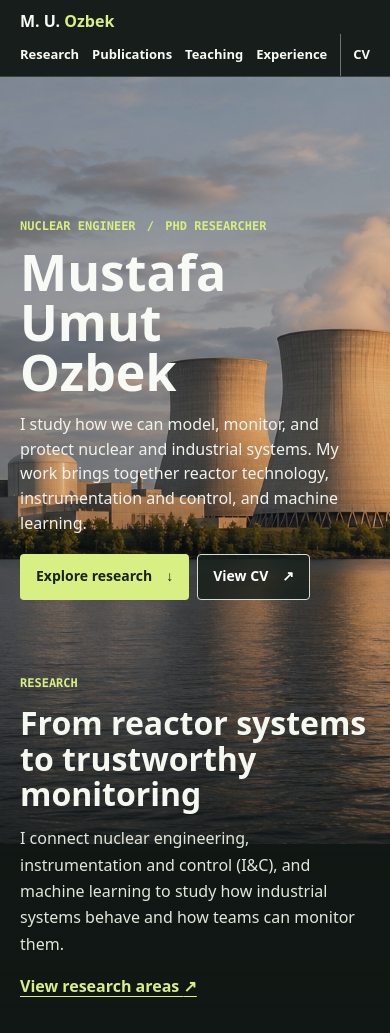
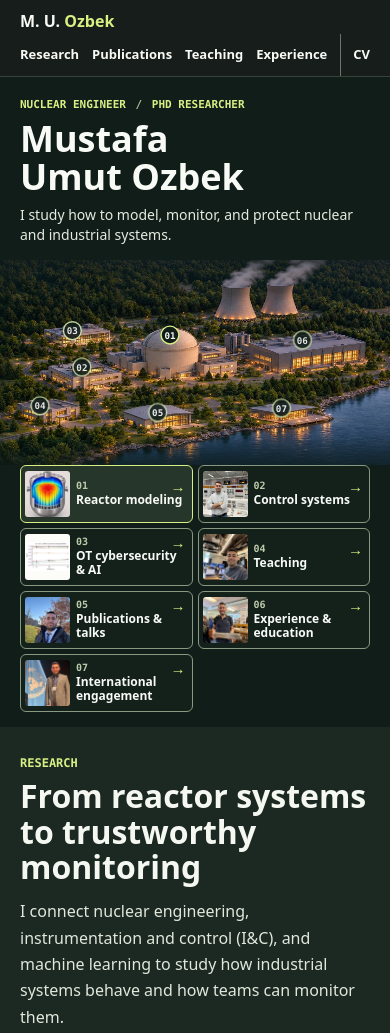
Before and after one commit to mumutozbek/mumutozbek.github.io, a plain HTML site: page index.html in a window 390 px wide. Shown: the top 1033 px of the page. Drawn offline with Linux system fonts and the light colour scheme.

Commit message:
Make the portfolio cover an interactive campus map

```diff
--- /dev/null
+++ b/campus-map.css
@@ -0,0 +1,200 @@
+.campus-map {
+  --campus-edge: max(5%, calc((100% - 1600px) / 2));
+  --card-width: clamp(138px, 12.6vw, 196px);
+  --card-art-height: clamp(49px, 4.7vw, 84px);
+  --campus-ease: cubic-bezier(.22, .75, .24, 1);
+  position: relative;
+  isolation: isolate;
+  display: grid;
+  min-height: clamp(560px, calc(100svh - 147px), 820px);
+  color: #f8faf5;
+  background: #101d19;
+  overflow: clip;
+}
+.campus-intro {
+  position: relative;
+  z-index: 2;
+  align-self: center;
+  width: min(28.5%, 446px);
+  margin: 0 0 4% var(--campus-edge);
+  pointer-events: none;
+}
+.campus-intro .eyebrow { width: fit-content; color: var(--accent); font-size: 11px; }
+.campus-intro .eyebrow span { padding-inline: 3px; color: #aac19b; }
+.campus-intro h1 { font-size: 53px; font-weight: 800; line-height: 1.05; }
+.campus-summary { max-width: 30ch; margin-top: 19px; color: #e6ebe1; font-size: 18px; line-height: 1.5; }
+.campus-cv { margin-top: 20px; pointer-events: auto; }
+.campus-cv span { color: var(--accent); }
+
+.campus-world {
+  position: absolute;
+  inset: 0;
+  transform-origin: var(--camera-x, 55%) var(--camera-y, 55%);
+  transition: transform 440ms var(--campus-ease);
+}
+.campus-world.is-zoomed { transform: scale(1.065); }
+.campus-art, .campus-scene, .campus-image, .campus-lines, .campus-landmarks {
+  position: absolute;
+  inset: 0;
+  width: 100%;
+  height: 100%;
+}
+.campus-image { object-fit: fill; }
+.campus-scene::after {
+  position: absolute;
+  inset: 0;
+  z-index: 1;
+  background: linear-gradient(90deg, #0b1716a0, #0b171642 26%, transparent 46%);
+  content: "";
+}
+.campus-lines { z-index: 2; pointer-events: none; }
+.campus-lines g { color: #d6e9b2; opacity: .87; transition: color 180ms, opacity 180ms; }
+.campus-lines path { fill: none; stroke: currentColor; stroke-width: 1.3px; vector-effect: non-scaling-stroke; }
+.campus-lines circle { fill: currentColor; stroke: #1d2923; stroke-width: 1.3px; vector-effect: non-scaling-stroke; }
+.campus-lines text { display: none; }
+.campus-lines .is-active { opacity: 1; color: var(--accent); }
+.campus-lines .is-active path { stroke-width: 2px; }
+.campus-landmarks { z-index: 3; pointer-events: none; }
+.campus-landmark { position: absolute; inset: 0; text-decoration: none; }
+.campus-landmark:focus-visible { outline: none; }
+.campus-card {
+  position: absolute;
+  left: var(--x);
+  top: var(--y);
+  display: grid;
+  grid-template-rows: var(--card-art-height) minmax(38px, auto);
+  width: var(--card-width);
+  padding: 4px;
+  transform: translate(-50%, -100%);
+  border: 1px solid #889881;
+  border-radius: 6px;
+  color: #f8faf5;
+  background: #14211b;
+  box-shadow: 0 6px 16px #07140f70;
+  pointer-events: auto;
+  transition: transform 180ms var(--campus-ease), border-color 180ms, background-color 180ms;
+}
+.campus-card img { width: 100%; height: 100%; min-width: 0; border-radius: 3px; object-fit: cover; }
+.campus-card.campus-plot img { object-fit: contain; background: #fcfcf9; }
+.campus-control img { object-position: 50% 42%; }
+.campus-teaching img { object-position: 50% 52%; }
+.campus-publications img { object-position: 50% 45%; }
+.campus-experience img, .campus-engagement img { object-position: 50% 15%; }
+.campus-label {
+  display: grid;
+  grid-template-columns: minmax(0, 1fr) 14px;
+  gap: 6px;
+  align-items: center;
+  padding: 4px 4px 1px;
+  font-size: 13px;
+  font-weight: 720;
+  line-height: 1.2;
+}
+.campus-number { display: none; }
+.campus-arrow { justify-self: end; color: var(--accent); font-size: 15px; }
+.campus-landmark:is(.is-active, :hover, :focus-visible) .campus-card {
+  transform: translate(-50%, calc(-100% - 4px));
+  border-color: var(--accent);
+  background: #27362a;
+}
+.campus-landmark.is-active .campus-card { box-shadow: 0 0 0 1px var(--accent), 0 6px 16px #07140f80; }
+.campus-landmark:focus-visible .campus-card { outline: 2px solid #f4fbd8; outline-offset: 3px; }
+.campus-pin {
+  position: absolute;
+  left: var(--pin-x);
+  top: var(--pin-y);
+  width: 32px;
+  height: 32px;
+  transform: translate(-50%, -50%);
+  border-radius: 50%;
+  pointer-events: auto;
+}
+.campus-pin:hover { background: #d7ef8329; }
+.campus-research.research-lead { min-height: 0; padding-block: 27px 40px; background: #1b2922; }
+.campus-research .research-lead-inner { position: static; }
+.campus-research .eyebrow { margin-bottom: 6px; }
+.academic-links .map-destination:target { border-bottom-color: var(--link); }
+.academic-links .map-destination:target > h3,
+.map-destination:target > h2, .map-destination:target > .wrap > h2, .map-destination:target .engagement-intro h2 {
+  text-decoration: underline;
+  text-decoration-color: #819963;
+  text-decoration-thickness: 2px;
+  text-underline-offset: 5px;
+}
+
+@media (min-width: 1760px) {
+  .campus-world { left: max(0px, calc(100% - 1920px)); }
+  .campus-intro h1 { font-size: 58px; }
+}
+@media (max-width: 1230px) {
+  .campus-intro h1 { font-size: 48px; }
+  .campus-label { font-size: 12px; }
+}
+@media (min-width: 971px) and (max-height: 710px) {
+  .campus-map { --card-art-height: 43px; min-height: max(450px, calc(100svh - 114px)); }
+}
+@media (max-width: 970px) {
+  .campus-map { display: block; min-height: 0; }
+  .campus-intro { width: auto; margin: 0; padding: 24px var(--edge) 17px; }
+  .campus-intro .eyebrow { margin-bottom: 7px; }
+  .campus-intro h1 { font-size: 43px; }
+  .campus-intro h1 br { display: none; }
+  .campus-summary { max-width: 46ch; margin-top: 9px; font-size: 16px; }
+  .campus-cv { display: none; }
+  .campus-world, .campus-world.is-zoomed { position: relative; transform: none; }
+  .campus-art { position: relative; aspect-ratio: 2.12 / 1; height: auto; overflow: hidden; }
+  .campus-scene { --pin-correction: 1.57; left: -32%; width: 132%; }
+  .campus-scene::after { background: linear-gradient(180deg, #101d1960, transparent 28%, transparent 86%, #101d1990); }
+  .campus-lines path { display: none; }
+  .campus-lines circle, .campus-lines text { transform-box: fill-box; transform-origin: center; transform: scaleY(var(--pin-correction)); }
+  .campus-lines circle { r: 21px; fill: #111d19; stroke: currentColor; stroke-width: 1.4px; }
+  .campus-lines text { display: block; fill: #f8faf5; text-anchor: middle; dominant-baseline: central; font: 750 25px var(--mono); }
+  .campus-landmarks {
+    position: relative;
+    display: grid;
+    grid-template-columns: repeat(3, minmax(0, 1fr));
+    gap: 6px;
+    height: auto;
+    padding: 0 var(--edge) 15px;
+    pointer-events: auto;
+  }
+  .campus-landmark { position: relative; inset: auto; }
+  .campus-card {
+    position: static;
+    grid-template-columns: 56px minmax(0, 1fr);
+    grid-template-rows: none;
+    align-items: center;
+    gap: 6px;
+    width: 100%;
+    height: 100%;
+    min-height: 58px;
+    box-shadow: none;
+  }
+  .campus-card img { height: 46px; }
+  .campus-label { grid-template-rows: 12px auto; gap: 1px 3px; padding: 0 2px 0 0; }
+  .campus-number { display: block; grid-area: 1 / 1; color: #bdcbaa; font: 700 10px/1 var(--mono); }
+  .campus-label > :nth-child(2) { grid-area: 2 / 1 / 3 / 3; overflow-wrap: anywhere; }
+  .campus-arrow { grid-area: 1 / 2; }
+  .campus-landmark .campus-card, .campus-landmark:is(.is-active, :hover, :focus-visible) .campus-card { transform: none; }
+  .campus-landmark.is-active .campus-card { box-shadow: none; }
+  .campus-pin { display: none; }
+}
+@media (max-width: 640px) {
+  .campus-intro { padding-block: 20px 14px; }
+  .campus-intro h1 { font-size: 36px; }
+  .campus-summary { font-size: 14px; line-height: 1.45; }
+  .campus-art { aspect-ratio: 1.9 / 1; }
+  .campus-scene { --pin-correction: 1.41; }
+  .campus-lines circle { r: 29px; }
+  .campus-lines text { font-size: 30px; }
+  .campus-landmarks { grid-template-columns: repeat(2, minmax(0, 1fr)); gap: 5px; }
+  .campus-card { grid-template-columns: 45px minmax(0, 1fr); }
+}
+@media (max-width: 360px) {
+  .campus-card { grid-template-columns: 39px minmax(0, 1fr); gap: 5px; }
+  .campus-label { font-size: 11px; }
+}
+@media (prefers-reduced-motion: reduce) {
+  .campus-world, .campus-lines g, .campus-card { transition: none; }
+  .campus-world.is-zoomed { transform: none; }
+}
--- /dev/null
+++ b/campus-map.js
@@ -0,0 +1,73 @@
+(() => {
+  const map = document.querySelector(".campus-map");
+  if (!map) return;
+
+  const world = map.querySelector(".campus-world");
+  const links = [...map.querySelectorAll(".campus-landmark")];
+  const lines = new Map([...map.querySelectorAll("[data-landmark]")]
+    .map((line) => [line.dataset.landmark, line]));
+  const reduceMotion = matchMedia("(prefers-reduced-motion: reduce)");
+  const stackedMap = matchMedia("(max-width: 970px)");
+  let active = links[0];
+  let departure;
+  let resetCamera;
+
+  function highlight(link) {
+    if (!link || link === active) return;
+    active.classList.remove("is-active");
+    lines.get(active.hash.slice(1))?.classList.remove("is-active");
+    link.classList.add("is-active");
+    lines.get(link.hash.slice(1))?.classList.add("is-active");
+    active = link;
+  }
+
+  function cancelTravel() {
+    clearTimeout(departure);
+    clearTimeout(resetCamera);
+    world.classList.remove("is-zoomed");
+  }
+
+  function visit(event) {
+    if (event.defaultPrevented || event.button !== 0 || event.metaKey ||
+        event.ctrlKey || event.shiftKey || event.altKey) return;
+    const link = event.currentTarget;
+    const destination = document.getElementById(link.hash.slice(1));
+    if (!destination) return;
+
+    event.preventDefault();
+    cancelTravel();
+    highlight(link);
+
+    const arrive = () => {
+      if (location.hash !== link.hash) history.pushState(null, "", link.hash);
+      destination.focus({ preventScroll: true });
+      destination.scrollIntoView({ block: "start", behavior: reduceMotion.matches ? "instant" : "smooth" });
+      resetCamera = setTimeout(() => world.classList.remove("is-zoomed"), 580);
+    };
+
+    if (reduceMotion.matches || stackedMap.matches) {
+      arrive();
+    } else {
+      // Keep the artwork, connector and photo card registered during the zoom.
+      world.style.setProperty("--camera-x", link.style.getPropertyValue("--pin-x"));
+      world.style.setProperty("--camera-y", link.style.getPropertyValue("--pin-y"));
+      world.classList.add("is-zoomed");
+      departure = setTimeout(arrive, 165);
+    }
+  }
+
+  function syncLocation() {
+    cancelTravel();
+    highlight(links.find((link) => link.hash === location.hash) || links[0]);
+  }
+
+  for (const link of links) {
+    link.addEventListener("pointerenter", (event) => {
+      if (event.pointerType === "mouse") highlight(link);
+    });
+    link.addEventListener("focus", () => highlight(link));
+    link.addEventListener("click", visit);
+  }
+  window.addEventListener("hashchange", syncLocation);
+  syncLocation();
+})();
--- a/index.html
+++ b/index.html
@@ -16,7 +16,8 @@
   <link rel="canonical" href="https://mumutozbek.github.io/">
   <link rel="icon" href="./assets/portrait.jpg?v=2" type="image/jpeg">
   <link rel="stylesheet" href="./styles.css?v=8">
-  <script src="./research-story.js?v=3" defer></script>
+  <link rel="stylesheet" href="./campus-map.css?v=1">
+  <script src="./campus-map.js?v=1" defer></script>
   <script type="application/ld+json">
   {
     "@context": "https://schema.org",
@@ -65,26 +66,76 @@
     </div>
   </header>
   <main id="main">
-    <div class="opening-story">
-      <div class="opening-media" aria-hidden="true">
-        <img class="hero-image" src="./assets/plant.jpg" width="1536" height="1024" alt="" fetchpriority="high">
+    <section id="campus" class="campus-map" aria-labelledby="name">
+      <div class="campus-intro">
+        <p class="eyebrow">Nuclear engineer <span aria-hidden="true">/</span> PhD Researcher</p>
+        <h1 id="name">Mustafa Umut<br> Ozbek</h1>
+        <p class="campus-summary">I study how to model, monitor, and protect nuclear and industrial systems.</p>
+        <a class="button button-outline campus-cv" href="./cv.html">View CV <span aria-hidden="true">&#8599;</span></a>
       </div>
-      <div class="opening-content">
-        <section class="hero" aria-labelledby="name">
-          <div class="wrap hero-inner">
-            <div class="hero-copy">
-              <p class="eyebrow hero-eyebrow">Nuclear engineer <span aria-hidden="true">/</span> PhD Researcher</p>
-              <h1 id="name">Mustafa Umut<br>Ozbek</h1>
-              <p class="hero-description">I study how we can model, monitor, and protect nuclear and industrial systems. My work brings together reactor technology, instrumentation and control, and machine learning.</p>
-              <div class="actions">
-                <a class="button button-primary" href="#research">Explore research <span aria-hidden="true">&#8595;</span></a>
-                <a class="button button-outline" href="./cv.html">View CV <span aria-hidden="true">&#8599;</span></a>
+      <div class="campus-world">
+        <div class="campus-art" aria-hidden="true">
+          <div class="campus-scene">
+            <img class="campus-image" src="./assets/campus-twilight.webp" srcset="./assets/campus-twilight-small.webp 950w, ./assets/campus-twilight.webp 1672w" sizes="(max-width: 970px) 132vw, 100vw" width="1672" height="941" fetchpriority="high" alt="">
+            <svg class="campus-lines" viewBox="0 0 1672 941" preserveAspectRatio="none" aria-hidden="true">
+              <g data-landmark="reactor-modeling" class="is-active"><path d="M1054 274V288L958 324V344"/><circle cx="958" cy="344" r="6"/><text x="958" y="344">01</text></g>
+              <g data-landmark="control-systems"><path d="M806 429L681 445L672 491"/><circle cx="672" cy="491" r="6"/><text x="672" y="491">02</text></g>
+              <g data-landmark="ot-cybersecurity"><path d="M738 221V225L656 253L641 324"/><circle cx="641" cy="324" r="6"/><text x="641" y="324">03</text></g>
+              <g data-landmark="teaching"><path d="M808 624V630L536 668"/><circle cx="536" cy="668" r="6"/><text x="536" y="668">04</text></g>
+              <g data-landmark="publications"><path d="M1064 627V644L918 699"/><circle cx="918" cy="699" r="6"/><text x="918" y="699">05</text></g>
+              <g data-landmark="experience"><path d="M1410 297V319L1388 367"/><circle cx="1388" cy="367" r="6"/><text x="1388" y="367">06</text></g>
+              <g data-landmark="engagement"><path d="M1366 627V649L1320 679"/><circle cx="1320" cy="679" r="6"/><text x="1320" y="679">07</text></g>
+            </svg>
           </div>
         </div>
+        <nav class="campus-landmarks" aria-label="Portfolio map">
+          <a class="campus-landmark is-active" href="#reactor-modeling" style="--x:63.04%;--y:29.12%;--pin-x:57.30%;--pin-y:36.56%">
+            <span class="campus-card">
+              <img src="./assets/campus/reactor.webp" width="380" height="253" alt="">
+              <span class="campus-label"><span class="campus-number" aria-hidden="true">01</span><span>Reactor modeling</span><span class="campus-arrow" aria-hidden="true">&#8594;</span></span>
+            </span><span class="campus-pin" aria-hidden="true"></span>
+          </a>
+          <a class="campus-landmark" href="#control-systems" style="--x:48.21%;--y:45.59%;--pin-x:40.19%;--pin-y:52.18%">
+            <span class="campus-card campus-control">
+              <img src="./assets/campus/control.webp" width="380" height="285" alt="">
+              <span class="campus-label"><span class="campus-number" aria-hidden="true">02</span><span>Control systems</span><span class="campus-arrow" aria-hidden="true">&#8594;</span></span>
+            </span><span class="campus-pin" aria-hidden="true"></span>
+          </a>
+          <a class="campus-landmark" href="#ot-cybersecurity" style="--x:44.14%;--y:23.49%;--pin-x:38.34%;--pin-y:34.43%">
+            <span class="campus-card campus-plot">
+              <img src="./assets/campus/cyber.webp" width="380" height="243" alt="">
+              <span class="campus-label"><span class="campus-number" aria-hidden="true">03</span><span>OT cybersecurity &amp; AI</span><span class="campus-arrow" aria-hidden="true">&#8594;</span></span>
+            </span><span class="campus-pin" aria-hidden="true"></span>
+          </a>
+          <a class="campus-landmark" href="#teaching" style="--x:48.33%;--y:66.31%;--pin-x:32.06%;--pin-y:70.99%">
+            <span class="campus-card campus-teaching">
+              <img src="./assets/campus/teaching.webp" width="380" height="507" alt="">
+              <span class="campus-label"><span class="campus-number" aria-hidden="true">04</span><span>Teaching</span><span class="campus-arrow" aria-hidden="true">&#8594;</span></span>
+            </span><span class="campus-pin" aria-hidden="true"></span>
+          </a>
+          <a class="campus-landmark" href="#publications" style="--x:63.64%;--y:66.63%;--pin-x:54.90%;--pin-y:74.28%">
+            <span class="campus-card campus-publications">
+              <img src="./assets/campus/publications.webp" width="380" height="507" alt="">
+              <span class="campus-label"><span class="campus-number" aria-hidden="true">05</span><span>Publications &amp; talks</span><span class="campus-arrow" aria-hidden="true">&#8594;</span></span>
+            </span><span class="campus-pin" aria-hidden="true"></span>
+          </a>
+          <a class="campus-landmark" href="#experience" style="--x:84.33%;--y:31.56%;--pin-x:83.01%;--pin-y:39%">
+            <span class="campus-card campus-experience">
+              <img src="./assets/campus/experience.webp" width="380" height="507" alt="">
+              <span class="campus-label"><span class="campus-number" aria-hidden="true">06</span><span>Experience &amp; education</span><span class="campus-arrow" aria-hidden="true">&#8594;</span></span>
+            </span><span class="campus-pin" aria-hidden="true"></span>
+          </a>
+          <a class="campus-landmark" href="#engagement" style="--x:81.70%;--y:66.63%;--pin-x:78.95%;--pin-y:72.16%">
+            <span class="campus-card campus-engagement">
+              <img src="./assets/campus/engagement.webp" width="380" height="380" alt="">
+              <span class="campus-label"><span class="campus-number" aria-hidden="true">07</span><span>International engagement</span><span class="campus-arrow" aria-hidden="true">&#8594;</span></span>
+            </span><span class="campus-pin" aria-hidden="true"></span>
+          </a>
+        </nav>
       </div>
     </section>
 
-        <section id="research" class="research-lead" aria-labelledby="research-heading">
+    <section id="research" class="research-lead campus-research" aria-labelledby="research-heading">
       <div class="wrap research-lead-inner">
         <p class="eyebrow">Research</p>
         <h2 id="research-heading">From reactor systems to trustworthy monitoring</h2>
@@ -92,39 +143,37 @@
         <a href="./research.html">View research areas <span aria-hidden="true">&#8599;</span></a>
       </div>
     </section>
-      </div>
-    </div>
 
     <section class="section academic-index" aria-labelledby="academic-index-heading">
       <div class="wrap">
         <h2 id="academic-index-heading">Research and teaching</h2>
         <div class="academic-links">
-          <a href="./research.html#nuclear-simulation" aria-labelledby="index-simulation">
+          <a id="reactor-modeling" class="map-destination" href="./research.html#nuclear-simulation" aria-labelledby="index-simulation">
             <img class="academic-cover" src="./assets/core-cutaway.webp" width="1180" height="787" alt="Illustrative reactor core cutaway colored like a thermal visualization" loading="lazy">
             <h3 id="index-simulation">Reactor modeling <span aria-hidden="true">&#8599;</span></h3>
             <p>Small modular reactors, battery storage, and dynamic simulation.</p>
             <span class="academic-source">Conceptual core illustration</span>
           </a>
-          <a href="./research.html#instrumentation-control" aria-labelledby="index-control">
+          <a id="control-systems" class="map-destination" href="./research.html#instrumentation-control" aria-labelledby="index-control">
             <img class="academic-cover" src="./assets/control-room-visit.webp" width="1050" height="788" alt="Mustafa Umut Ozbek in a control room during nuclear plant training" loading="lazy">
             <h3 id="index-control">Nuclear I&amp;C <span aria-hidden="true">&#8599;</span></h3>
             <p>Process instrumentation, control systems, and operator training.</p>
             <span class="academic-source">Nuclear plant training visit</span>
           </a>
-          <a href="./research.html#ai-ot-cybersecurity" aria-labelledby="index-cybersecurity">
+          <a id="ot-cybersecurity" class="map-destination" href="./research.html#ai-ot-cybersecurity" aria-labelledby="index-cybersecurity">
             <img class="academic-cover academic-plot" src="./assets/recording-aware-preview.webp" width="525" height="336" alt="Cross- and same-recording AUC comparison from Figure 2a of the OT intrusion detection preprint" loading="lazy">
             <h3 id="index-cybersecurity">OT cybersecurity <span aria-hidden="true">&#8599;</span></h3>
             <p>Machine learning and evaluation of industrial anomaly detectors.</p>
             <span class="academic-source">Figure 2a / ICSS 2026 preprint</span>
           </a>
-          <a href="./teaching.html" aria-labelledby="index-teaching">
+          <a id="teaching" class="map-destination" href="./teaching.html" aria-labelledby="index-teaching">
             <img class="academic-cover academic-teaching-photo" src="./assets/ontario-tech-teaching.webp" width="1050" height="1400" alt="Mustafa Umut Ozbek at the Ontario Tech nuclear cybersecurity course" loading="lazy">
             <h3 id="index-teaching">Teaching <span aria-hidden="true">&#8599;</span></h3>
             <p>Course appointments, student support, and simulator labs at Ontario Tech.</p>
             <span class="academic-source">Ontario Tech University</span>
           </a>
         </div>
-        <section id="engagement" class="engagement-spotlight" aria-labelledby="engagement-heading">
+        <section id="engagement" class="engagement-spotlight map-destination" aria-labelledby="engagement-heading" tabindex="-1">
           <div class="engagement-intro">
             <p class="eyebrow">International engagement</p>
             <h2 id="engagement-heading">UNODA and IAEA</h2>
@@ -193,7 +242,7 @@
       </div>
     </section>
 
-    <section id="publications" class="section wrap" aria-labelledby="publications-heading">
+    <section id="publications" class="section wrap map-destination" aria-labelledby="publications-heading" tabindex="-1">
       <p class="eyebrow">Publications &amp; talks</p>
       <h2 id="publications-heading">Selected publications</h2>
       <ol class="publication-list">
@@ -236,7 +285,7 @@
       </ol>
     </section>
 
-    <section id="experience" class="section experience" aria-labelledby="experience-heading">
+    <section id="experience" class="section experience map-destination" aria-labelledby="experience-heading" tabindex="-1">
       <div class="wrap">
         <p class="eyebrow">Experience &amp; education</p>
         <h2 id="experience-heading">Engineering, research, and project delivery</h2>
```
Also changed, not shown: assets/campus-twilight-small.webp (added), assets/campus-twilight.webp (added), assets/campus/control.webp (added), assets/campus/cyber.webp (added), assets/campus/engagement.webp (added), assets/campus/experience.webp (added), assets/campus/publications.webp (added), assets/campus/reactor.webp (added), assets/campus/teaching.webp (added). Lines whose indentation alone changed are shown as unchanged.
